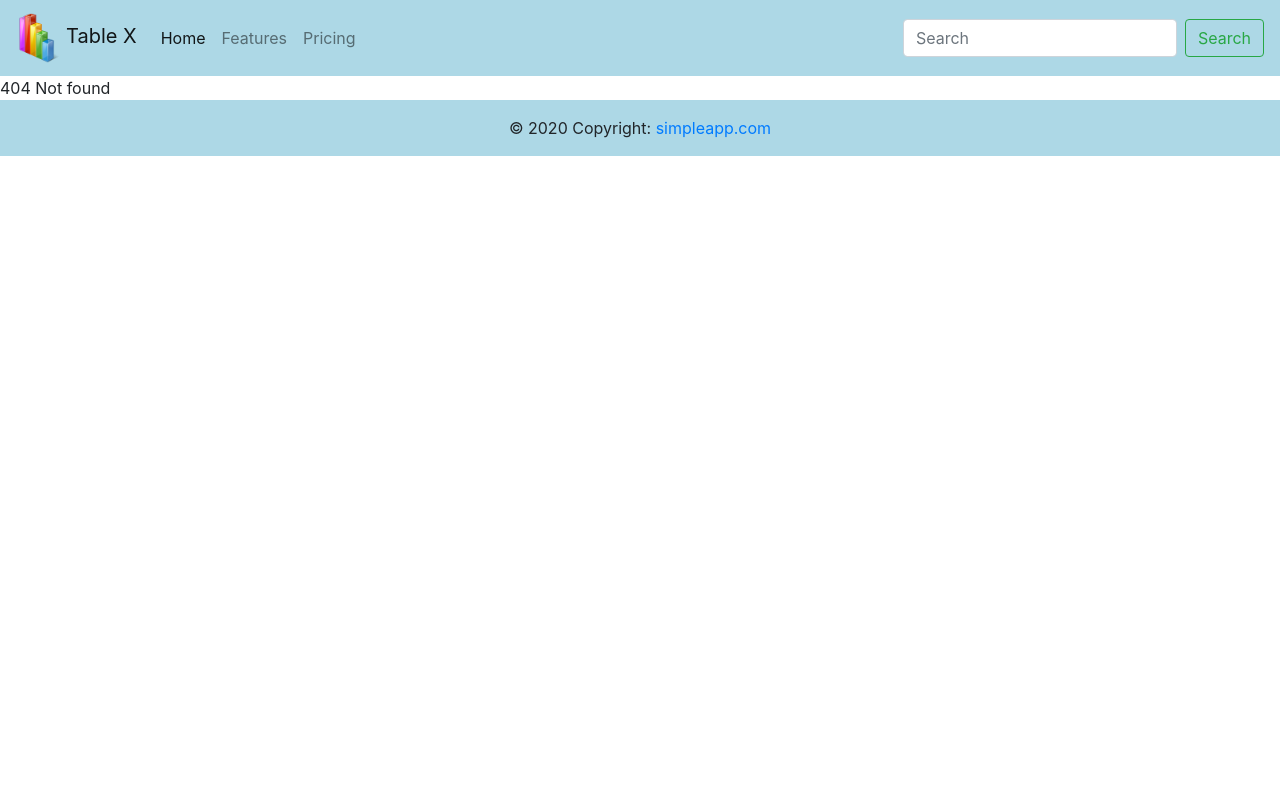
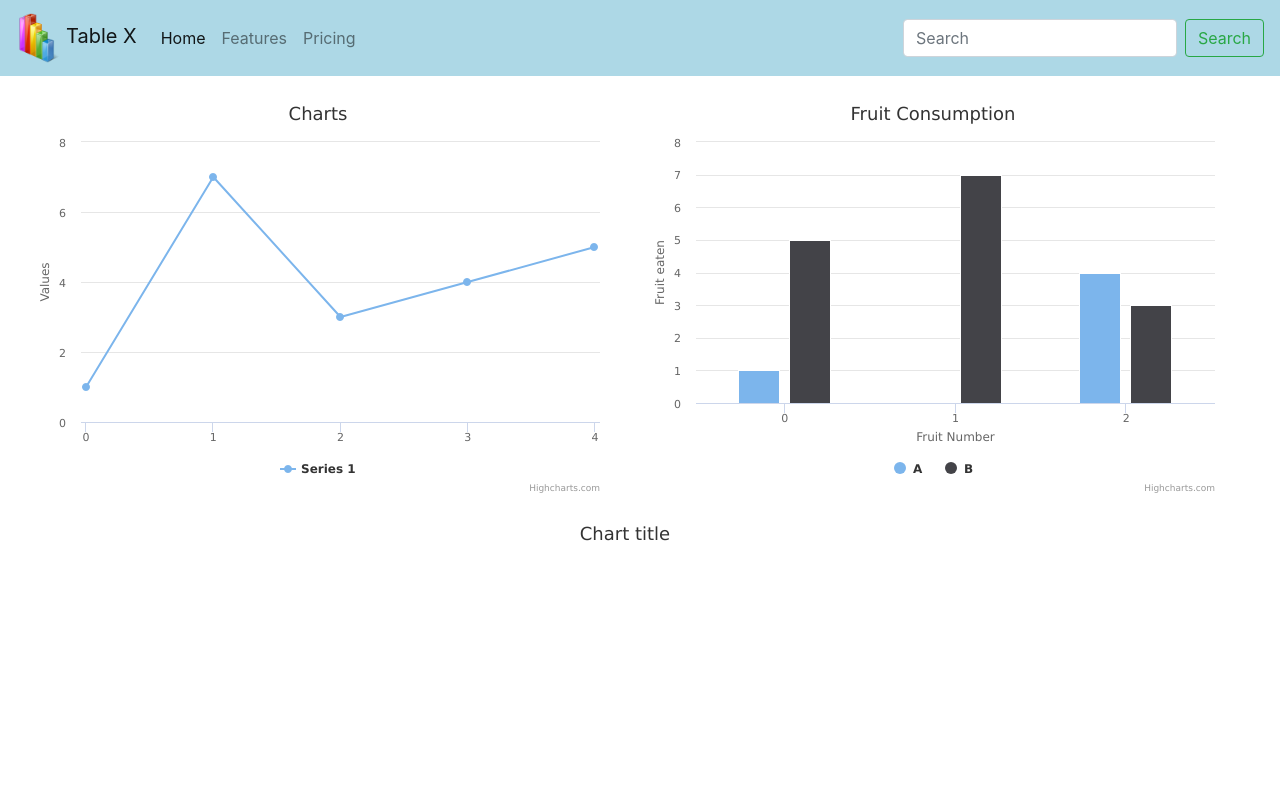
Before and after one commit to RayMiles94/data-tablex, a React (Create React App) app: page /dashbaord in a window 1280 px wide. Before the commit this address had no page. Shown: the top 800 px of the page. Built offline with nearby package versions, Linux system fonts and the light colour scheme.

Commit message:
[ADD] highchart

```diff
--- a/package.json
+++ b/package.json
@@ -8,6 +8,8 @@
     "@testing-library/user-event": "^7.1.2",
     "axios": "^0.19.2",
     "bootstrap": "^4.5.0",
+    "highcharts": "^8.1.2",
+    "highcharts-react-official": "^3.0.0",
     "jquery": "^3.5.1",
     "popper.js": "^1.16.1",
     "react": "^16.13.1",
--- a/src/App.js
+++ b/src/App.js
@@ -8,6 +8,7 @@ import MainComponent from './components/main/main.jsx';
 import Features from './components/main/features/features';
 import Princing from './components/main/pricing/pricing';
 import NotFound from './components/404/404';
+import DashBoard from './components/Dashboard/dashboard';
 
 class App extends Component {
 
@@ -34,6 +35,7 @@ class App extends Component {
           <Route path='/' exact    ><MainComponent message={this.state.message} /></Route>
           <Route path='/features'  ><Features features={this.state.features}  /></Route>
           <Route path='/pricing'   ><Princing /></Route>
+          <Route path='/dashbaord' ><DashBoard /></Route>
           <Route path='*'   ><NotFound /></Route>
         </Switch>
         <Footer/>
--- /dev/null
+++ b/src/components/Dashboard/dashboard.css
@@ -0,0 +1,3 @@
+.container {
+    min-height: 800px;
+}
--- /dev/null
+++ b/src/components/Dashboard/dashboard.jsx
@@ -0,0 +1,85 @@
+import React, { Component } from "react";
+import './dashboard.css';
+import Highcharts from 'highcharts';
+import HighchartsReact from 'highcharts-react-official';
+
+
+export default class DashBoard extends Component {
+
+    constructor(props) {
+        super(props);
+        this.state = {
+            chart: {
+                options: {
+                    title: {
+                        text: 'Charts'
+                    },
+                    series: [{
+                        data: [1, 7, 3, 4, 5]
+                    }]
+                }
+            },
+            chart2: {
+                chart: {
+                    renderTo: 'chart2',
+                    type: 'column'
+                },
+                title: {
+                    text: 'Fruit Consumption'
+                },
+                xAxis: {
+                    title: {
+                        text: 'Fruit Number'
+                    },
+                    tickInterval: 1
+                },
+                yAxis: {
+                    title: {
+                        text: 'Fruit eaten'
+                    },
+                    tickInterval: 1
+                },
+                series: [{
+                    name: 'A',
+                    data: [1, 0, 4]
+                }, {
+                    name: 'B',
+                    data: [5, 7, 3]
+                }]
+            },
+            plot: {
+
+            }
+        }
+    }
+
+    render() {
+        return (
+            <div className="container">
+                <div className="row">
+                    <div className="col-6">
+                        <HighchartsReact
+                            highcharts={Highcharts}
+                            options={this.state.chart.options}
+                        />
+                    </div>
+                    <div className="col-6">
+                        <HighchartsReact
+                            highcharts={Highcharts}
+                            options={this.state.chart2}
+                        />
+                    </div>
+                </div>
+                <div className="row">
+                    <div className="col">
+                        <HighchartsReact
+                            highcharts={Highcharts}
+                            options={this.state.plot}
+                        />
+                    </div>
+                </div>
+            </div>
+        );
+    }
+
+}
--- a/src/components/footer/footer.jsx
+++ b/src/components/footer/footer.jsx
@@ -1,4 +1,4 @@
-import React ,{ Component } from "react";
+import React, { Component } from "react";
 import './footer.css';
 
 export default class Footer extends Component {
@@ -8,7 +8,7 @@ export default class Footer extends Component {
   }
 
   render() {
-        return(
+    return (
       <footer className="page-footer font-small blue">
         <div className="footer-copyright text-center py-3">© 2020 Copyright:
             <a href="/"> simpleapp.com</a>
```
Also changed, not shown: 2 other files (tests, documents, lock files or other folders). Lines whose indentation alone changed are shown as unchanged.
